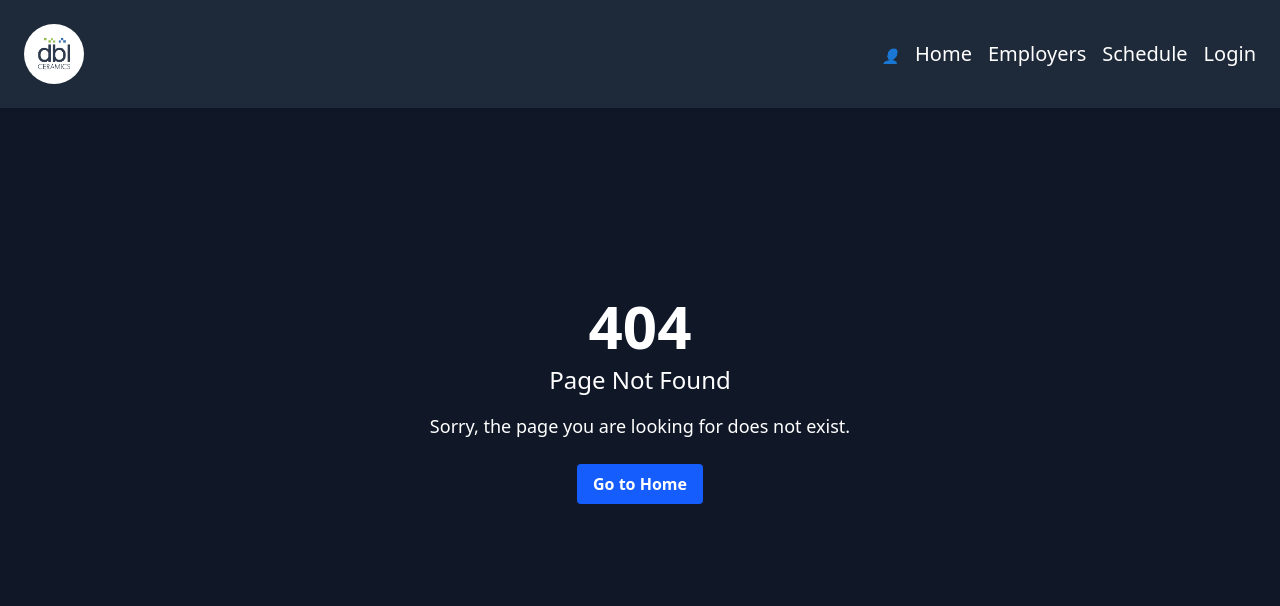
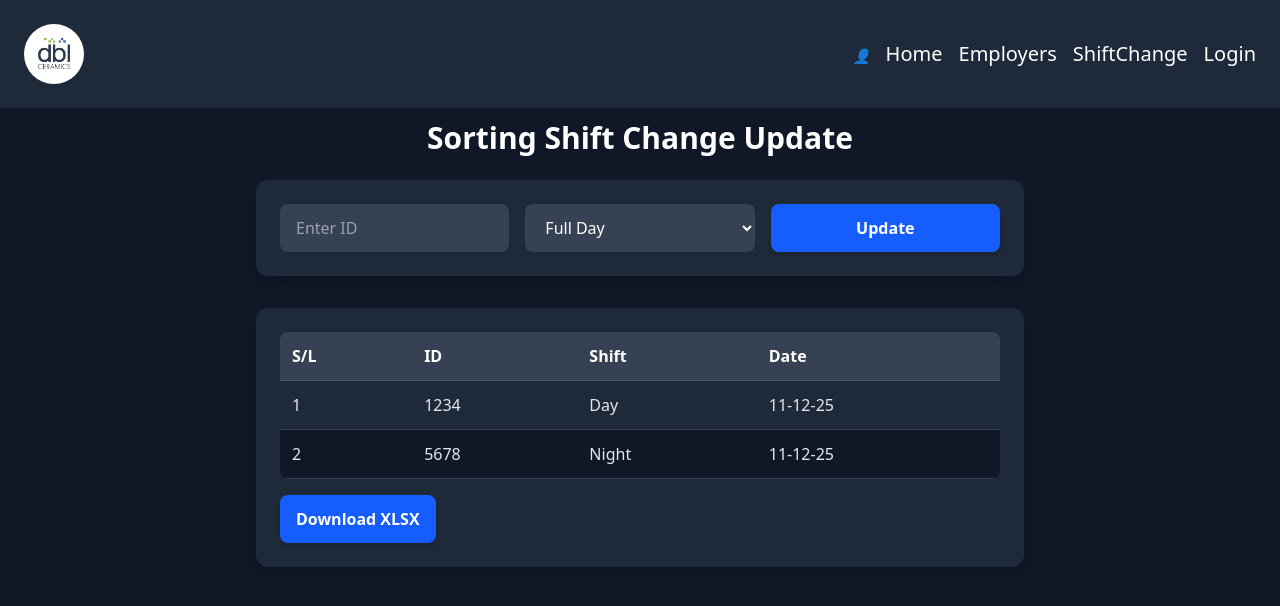
Before and after one commit to Asadul1120/SortingDBL, a React (Vite) app: page /shiftChange in a window 1280 px wide. Before the commit this address had no page. Shown: the top 606 px of the page. Built offline with nearby package versions, Linux system fonts and the light colour scheme.

Commit message:
update shit,ot

```diff
--- a/src/components/Header.jsx
+++ b/src/components/Header.jsx
@@ -50,11 +50,11 @@ const Header = () => {
       </li>
       <li>
         <Link
-          to="/schedule"
+          to="/shiftChange"
           onClick={isMobile ? toggleMobileMenu : undefined}
           className="hover:text-blue-400"
         >
-          Schedule
+          ShiftChange
         </Link>
       </li>
 
--- a/src/pages/AddPerson.jsx
+++ b/src/pages/AddPerson.jsx
@@ -98,9 +98,9 @@ export default function AddPerson() {
             id="designation"
             className="w-full bg-gray-700 text-white border border-gray-600 rounded px-3 py-2 focus:outline-none focus:ring-2 focus:ring-blue-500"
           >
-            <option value="helper">Helper</option>
-            <option value="sorter">Sorter</option>
-            <option value="operator">Operator</option>
+            <option value="Helper">Helper</option>
+            <option value="Sorter">Sorter</option>
+            <option value="Operator">Operator</option>
           </select>
         </div>
 
--- a/src/pages/EmployDetails.jsx
+++ b/src/pages/EmployDetails.jsx
@@ -65,6 +65,9 @@ function Details() {
     ots.push(dutyData?.OT?.toString() || "-");
   }
 
+  const OT = ots.filter((ot) => !isNaN(ot)).reduce((a, b) => a + Number(b), 0);
+  const OverTime = OT < 10 ? `0${OT}` : OT;
+
   return (
     <div className="min-h-screen bg-gray-900 text-white p-6 pt-30">
       <div className="max-w-4xl mx-auto bg-gray-800 rounded-2xl p-6 shadow-md">
@@ -120,6 +123,9 @@ function Details() {
               </tr>
             </tbody>
           </table>
+          <p className="mt-4 w-full mb-3 font-semibold">
+            Total OT : {OverTime}
+          </p>
         </div>
 
         <div className="mt-6">
--- a/src/pages/HomePage.jsx
+++ b/src/pages/HomePage.jsx
@@ -26,7 +26,6 @@ function HomePage() {
         setUsers(Array.isArray(data.data) ? data.data : []);
       })
       .catch((err) => {
-        console.error("API fetch error:", err);
         setUsers([]);
       });
   }, []);
@@ -214,7 +213,8 @@ function HomePage() {
     );
   };
 
-  const countByRole = (role) => users.filter((u) => u.role === role).length;
+  const countByRole = (role) =>
+    users.filter((u) => u.Designation === role).length;
   const totalCount = users.length;
   const sorterCount = countByRole("Sorter");
   const helperCount = countByRole("Helper");
@@ -224,7 +224,8 @@ function HomePage() {
   return (
     <div className="bg-gray-900 min-h-screen text-white">
       <div className="max-w-6xl mx-auto px-4 py-10 pt-30">
-        <h1 className="text-3xl font-bold mb-4">Today Live Duty List</h1>
+        <h1 className="text-4xl text-center font-bold pt-10 mb-6">Sorting & Packing</h1>
+        <h2 className="text-3xl font-bold mb-4">Today Live Duty List</h2>
 
         <div className="flex justify-between text-lg font-medium mb-6">
           <p>🕒 Time: {currentTime.toLocaleTimeString()}</p>
--- /dev/null
+++ b/src/pages/ShiftChange.jsx
@@ -0,0 +1,90 @@
+const ShiftChange = () => {
+  return (
+    <div className="min-h-screen bg-gray-900 p-4 pt-30">
+      {/* ---- Header ---- */}
+      <h1 className="text-2xl sm:text-3xl font-bold text-white mb-6 text-center">
+        Sorting Shift Change Update
+      </h1>
+
+      {/* ---- Form Section ---- */}
+      <div className="bg-gray-800 p-4 sm:p-6 rounded-xl shadow-xl max-w-3xl mx-auto mb-8">
+        <div className="grid grid-cols-1 sm:grid-cols-3 gap-4 items-center">
+          {/* Input */}
+          <input
+            type="text"
+            placeholder="Enter ID"
+            className="w-full px-4 py-3 rounded-lg bg-gray-700 text-white placeholder-gray-400
+                       focus:ring-2 focus:ring-blue-500 focus:outline-none"
+          />
+
+          {/* Select */}
+          <select
+            className="w-full px-4 py-3 rounded-lg bg-gray-700 text-white
+                       focus:ring-2 focus:ring-blue-500 focus:outline-none"
+          >
+            {[
+              "Full Day",
+              "Full Night",
+              "Day",
+              "Night",
+              "General",
+              "Morning+Day",
+              "Day+Night",
+            ].map((shift) => (
+              <option key={shift} value={shift}>
+                {shift}
+              </option>
+            ))}
+          </select>
+
+          {/* Button */}
+          <button
+            className="w-full py-3 bg-blue-600 text-white font-semibold rounded-lg
+                       hover:bg-blue-700 transition-all shadow-md hover:shadow-xl"
+          >
+            Update
+          </button>
+        </div>
+      </div>
+
+      {/* ---- Table Section ---- */}
+      <div className="max-w-3xl mx-auto bg-gray-800 p-4 sm:p-6 rounded-xl shadow-xl overflow-x-auto">
+        <table className="w-full text-left border-collapse min-w-[400px] rounded-lg overflow-hidden">
+          <thead>
+            <tr className="bg-gray-700 text-white">
+              <th className="p-3 border-b border-gray-600">S/L</th>
+              <th className="p-3 border-b border-gray-600">ID</th>
+              <th className="p-3 border-b border-gray-600">Shift</th>
+              <th className="p-3 border-b border-gray-600">Date</th>
+            </tr>
+          </thead>
+
+          <tbody className="text-gray-200">
+            <tr className="bg-gray-800 hover:bg-gray-700 transition">
+              <td className="p-3 border-b border-gray-700">1</td>
+              <td className="p-3 border-b border-gray-700">1234</td>
+              <td className="p-3 border-b border-gray-700">Day</td>
+              <td className="p-3 border-b border-gray-700">11-12-25</td>
+            </tr>
+            <tr className="bg-gray-900 hover:bg-gray-700 transition">
+              <td className="p-3 border-b border-gray-700">2</td>
+              <td className="p-3 border-b border-gray-700">5678</td>
+              <td className="p-3 border-b border-gray-700">Night</td>
+              <td className="p-3 border-b border-gray-700">11-12-25</td>
+            </tr>
+          </tbody>
+        </table>
+
+        {/* ---- Download Button ---- */}
+        <button
+          className="mt-4  py-3 px-4 bg-blue-600 text-white font-semibold rounded-lg
+                           hover:bg-blue-700 transition-all shadow-md hover:shadow-xl"
+        >
+          Download XLSX
+        </button>
+      </div>
+    </div>
+  );
+};
+
+export default ShiftChange;
--- a/src/router/router.jsx
+++ b/src/router/router.jsx
@@ -11,6 +11,7 @@ import Login from "../pages/Login";
 import PrivateRoute from "./PrivateRoute";
 import AdminRoute from "./AdminRoute";
 import UsersPage from "../pages/UsersPage";
+import ShiftChange from "../pages/ShiftChange";
 
 const router = createBrowserRouter([
   {
@@ -44,6 +45,10 @@ const router = createBrowserRouter([
         element: <Employers />,
       },
       {
+        path: "/shiftChange",
+        element: <ShiftChange />,
+      },
+      {
         path: "/employers/:id",
         element: <EmployDetails />,
       },
```
